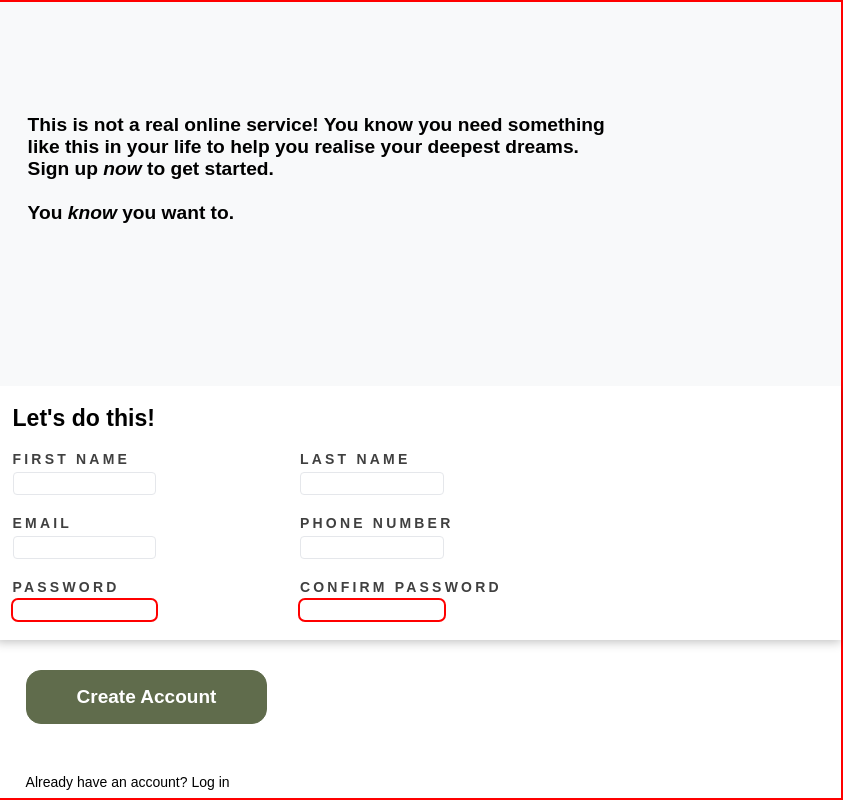
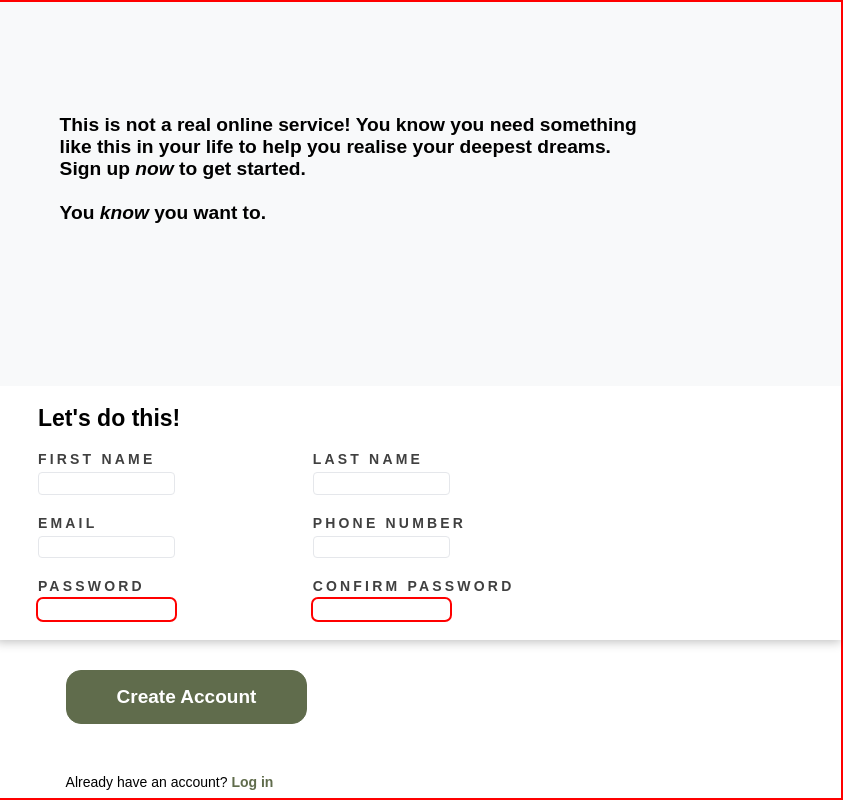
Before and after one commit to nathanhrussell/sign-up-form, a plain HTML site: page index.html in a window 1280 px wide. Shown: the full height of the page, 437-1280 px from the left. Drawn offline with Linux system fonts and the light colour scheme.

Commit message:
Style login container text; shift all right container elements to the right; update todo

```diff
--- a/index.html
+++ b/index.html
@@ -49,12 +49,8 @@
             <div class="button-container">
                 <button type="button" name="myButton">Create Account</button>
             </div>
-            <div class="login-container"><p>Already have an account? Log in</p></div>
+            <div class="login-container"><p>Already have an account? <span>Log in</span></p></div>
         </div>
     </div>
 </body>
 </html>
-
-
-<!--
-TODO: ADD AND STYLE ALREADY REGISTERED TEXT -->
--- a/style.css
+++ b/style.css
@@ -106,7 +106,7 @@ html, body {
     font-size: 1.5vw;
     font-family: "Arial", sans-serif;
     font-weight: bold;
-    padding: 2rem;
+    padding: 4rem;
     padding-top: 7rem;
     text-align: left;
     background-color: #f8f9fa;
@@ -117,7 +117,7 @@ html, body {
 .form-container {
     width: 100%;
     background-color: #ffffff;
-    padding-left: 2%;
+    padding-left: 5%;
     padding-right: 30%;
     margin: 0;
     border-radius: 0;
@@ -193,7 +193,7 @@ button {
     cursor: pointer;
     position: absolute;
     top: 30px;
-    left: 30px;
+    left: 70px;
 }
 
 .button-container {
@@ -208,6 +208,13 @@ button {
     font-family: "Arial", sans-serif;
     font-size: 14px;
     top: 120px;
-    left: 30px;
+    left: 70px;
     position: absolute;
 }
+
+.login-container span {
+    font-family: "Arial", sans-serif;
+    font-size: 14px;
+    font-weight: bold;
+    color: #606c4c;
+}
```
